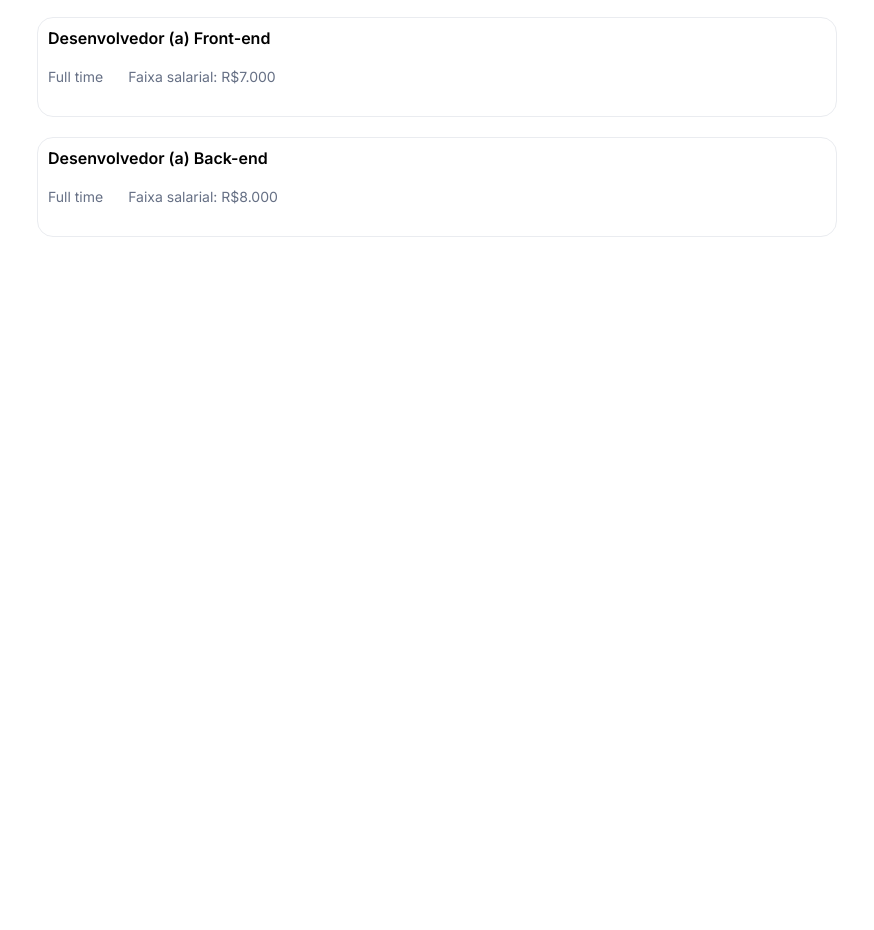
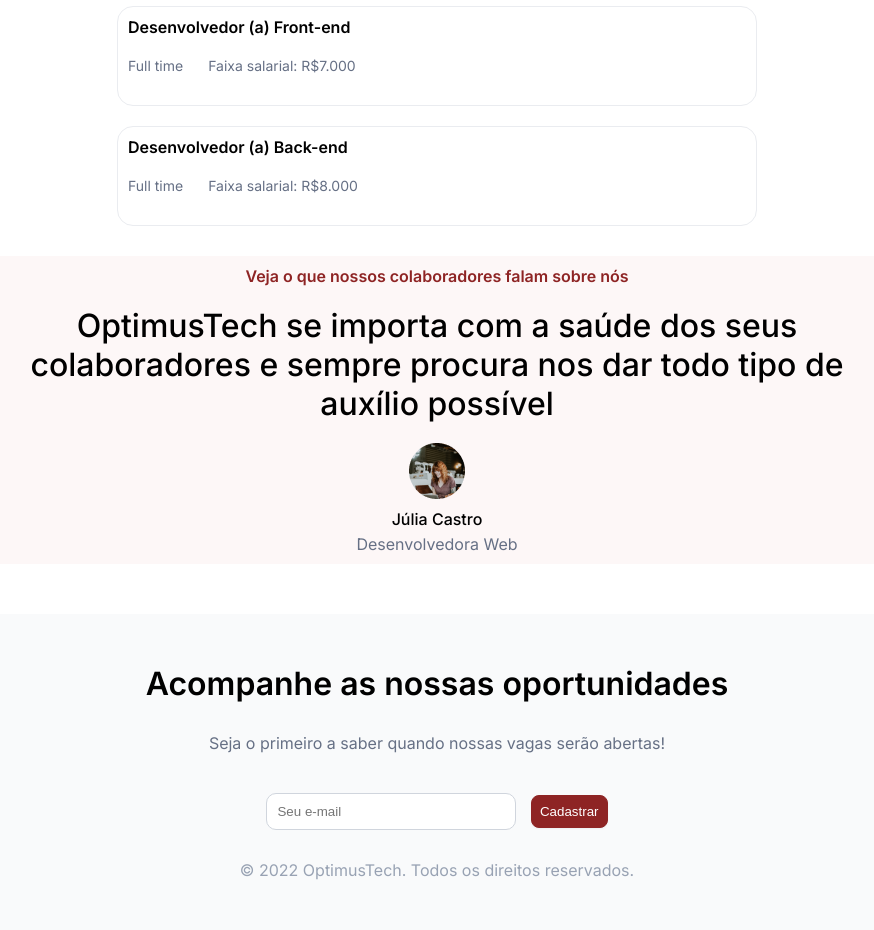
Before and after one commit to LucimaraSouzah/7daysofcode, a plain HTML site: page index.html in a window 1280 px wide. Shown: the part 1694-2624 px from the top of the page, without its empty margins (203-1077 px from the left). Before the commit the page ends 1951 px from the top, so only its background shows below. Drawn offline with Linux system fonts and the light colour scheme.

Commit message:
design end

```diff
--- a/index.html
+++ b/index.html
@@ -130,7 +130,35 @@
           </div>
         </div>
       </div>
+      <div class="feedback">
+        <div class="feedback-block">
+          <p class="feedback-subtitle">
+            Veja o que nossos colaboradores falam sobre nós
+          </p>
+          <h1 class="feedback-title">
+            OptimusTech se importa com a saúde dos seus colaboradores e sempre
+            procura nos dar todo tipo de auxílio possível
+          </h1>
+          <img class="img-avatar" src="src/image/Avatar.png" />
+          <p class="img-legend">Júlia Castro</p>
+          <p class="img-desc">Desenvolvedora Web</p>
+        </div>
+      </div>
     </main>
-    <footer></footer>
+    <footer class="footer">
+      <div class="footer-block">
+        <h1 class="footer-title">Acompanhe as nossas oportunidades</h1>
+        <p class="footer-desc">
+          Seja o primeiro a saber quando nossas vagas serão abertas!
+        </p>
+        <div class="footer-contact">
+          <input class="footer-email" type="email" placeholder="Seu e-mail" />
+          <button class="footer-button">Cadastrar</button>
+        </div>
+        <p class="direitos">
+          © 2022 OptimusTech. Todos os direitos reservados.
+        </p>
+      </div>
+    </footer>
   </body>
 </html>
--- a/src/style.css
+++ b/src/style.css
@@ -15,6 +15,10 @@ body {
   width: 100vw;
   height: 100vh;
   font-family: "Inter", sans-serif;
+}
+
+body::-webkit-scrollbar {
+  width: 0;
 }
 
 /* header */
@@ -92,12 +96,20 @@ body {
 /* main */
 /* about-us */
 
+main {
+  display: flex;
+  flex-direction: column;
+  width: 100vw;
+  height: max-content;
+}
+
 .about-us {
   display: flex;
   flex-direction: column;
   align-items: center;
   justify-content: center;
   margin-top: 150px;
+  width: 100vw;
 }
 
 .subtitle {
@@ -124,32 +136,43 @@ body {
 
 .metric {
   display: flex;
+  flex-direction: row;
   justify-content: center;
+  align-items: stretch;
   margin-top: 80px;
   text-align: justify;
+  gap: 30px;
+  width: 100vw;
+  flex-wrap: wrap;
 }
 
 .block {
-  width: 220px;
-  margin-right: 30px;
+  display: flex;
+  flex-direction: column;
+  justify-content: center;
+  align-items: stretch;
 }
 
 .number {
   color: var(--red);
   font-weight: 600;
-  font-size: 50px;
+  font-size: 40px;
+  width: 200px;
 }
 
 .topic {
   font-weight: 500;
   font-size: 16px;
   margin-bottom: 10px;
+  width: 200px;
 }
 
 .details {
   color: var(--grey);
   font-weight: 400;
   font-size: 14px;
+  flex-wrap: wrap;
+  width: 160px;
 }
 
 /* talents */
@@ -160,6 +183,7 @@ body {
   justify-content: center;
   align-items: center;
   margin-top: 80px;
+  width: 100vw;
 }
 
 .open-vacancies {
@@ -198,6 +222,7 @@ body {
   flex-direction: column;
   justify-content: center;
   align-items: center;
+  width: 100vw;
 }
 
 .vacancies-title {
@@ -208,7 +233,7 @@ body {
 .vacancies-block {
   border: 1px solid #eaecf0;
   border-radius: 16px;
-  width: 100vh;
+  width: 50vw;
   height: 100px;
   margin-bottom: 20px;
 }
@@ -234,3 +259,105 @@ body {
 .vacancies-text {
   margin-left: 10px;
 }
+
+/* Feedback */
+.feedback {
+  display: flex;
+  justify-content: center;
+  margin-top: 10px;
+  width: 100vw;
+}
+
+.feedback-block {
+  display: flex;
+  flex-direction: column;
+  justify-content: center;
+  align-items: center;
+  background-color: rgba(196, 25, 25, 0.03);
+  border-radius: 16px;
+  padding: 10px;
+  width: 80vw;
+  margin-bottom: 50px;
+}
+
+.feedback-subtitle {
+  font-weight: 600;
+  color: var(--red);
+}
+
+.feedback-title {
+  margin: 20px 50px;
+  font-weight: 500;
+  text-align: center;
+}
+
+.img-legend {
+  margin-top: 10px;
+  margin-bottom: 5px;
+  font-weight: 500;
+}
+
+.img-desc {
+  color: var(--grey);
+}
+
+/* footer */
+.footer {
+  display: flex;
+  background-color: #f9fafb;
+  width: 100vw;
+}
+
+.footer-block {
+  display: flex;
+  flex-direction: column;
+  justify-content: center;
+  align-items: center;
+  width: 100vw;
+  padding: 50px;
+}
+
+.footer-title {
+  font-weight: 600;
+  margin-bottom: 30px;
+}
+
+.footer-desc {
+  color: var(--grey);
+  font-weight: 400;
+  margin-bottom: 40px;
+}
+
+.footer-contact {
+  margin-bottom: 30px;
+}
+
+.footer-email {
+  padding: 10px;
+  border-radius: 10px;
+  width: 250px;
+  border: 1px solid #d0d5dd;
+  margin-right: 10px;
+}
+
+.footer-button {
+  padding: 8px;
+  border-radius: 8px;
+  border: 1px solid var(--red);
+  background-color: var(--red);
+  color: #fff;
+  box-shadow: 0px 1px 2px rgba(16, 24, 40, 0.05);
+}
+
+.direitos {
+  color: #98a2b3;
+  font-weight: 400;
+}
+
+/* Responsividade */
+
+@media screen and (min-width: 768px) and (max-width: 1023px) {
+}
+
+@media screen and (max-width: 767px) {
+}
```
Also changed, not shown: src/image/Avatar.png (added), src/image/tela.png (added), 1 other file.
